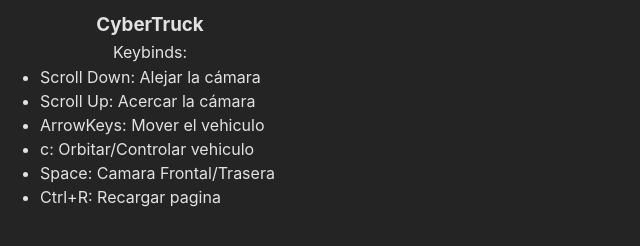
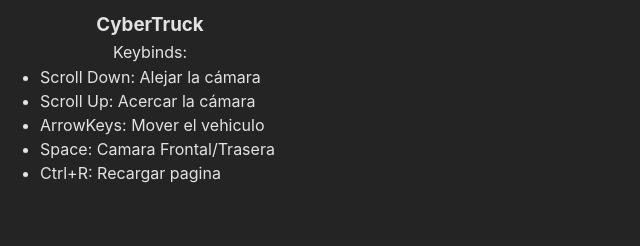
Before and after one commit to MMonzon00/Info3_threejs, a website: page index.html in a window 1280 px wide. Shown: the whole page, without its empty margins (0-640 px from the left). Drawn offline with Linux system fonts and the light colour scheme; animation ran at ten frames a second; a script that the page names is missing.

Commit message:
Update index.html

```diff
--- a/index.html
+++ b/index.html
@@ -29,7 +29,6 @@
 				<li>Scroll Down: Alejar la cámara</li>
 				<li>Scroll Up: Acercar la cámara</li>
 				<li>ArrowKeys: Mover el vehiculo</li>
-				<li>c: Orbitar/Controlar vehiculo</li>
 				<li>Space: Camara Frontal/Trasera</li>
 				<li>Ctrl+R: Recargar pagina</li>
 			</ul>
```
